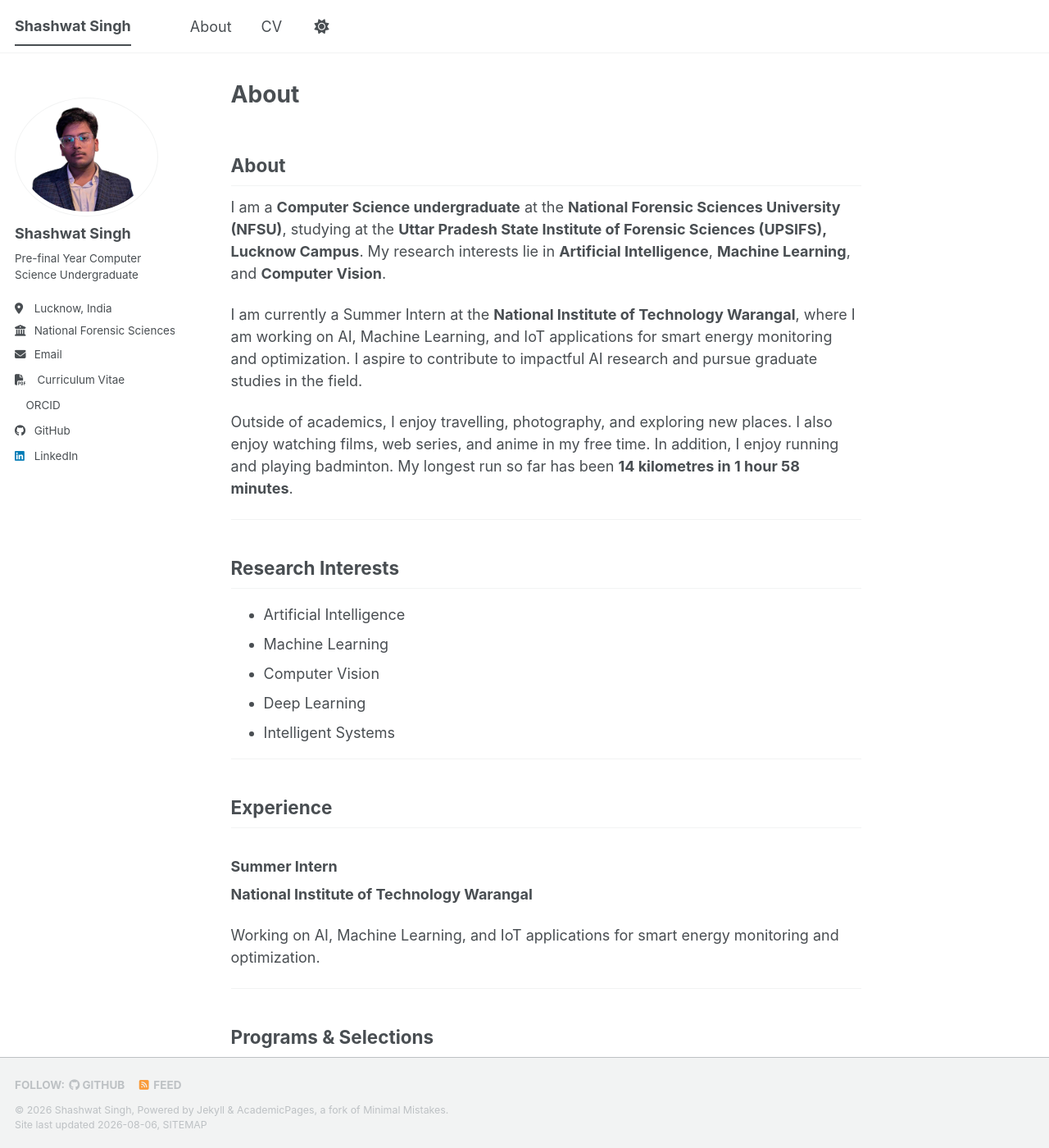
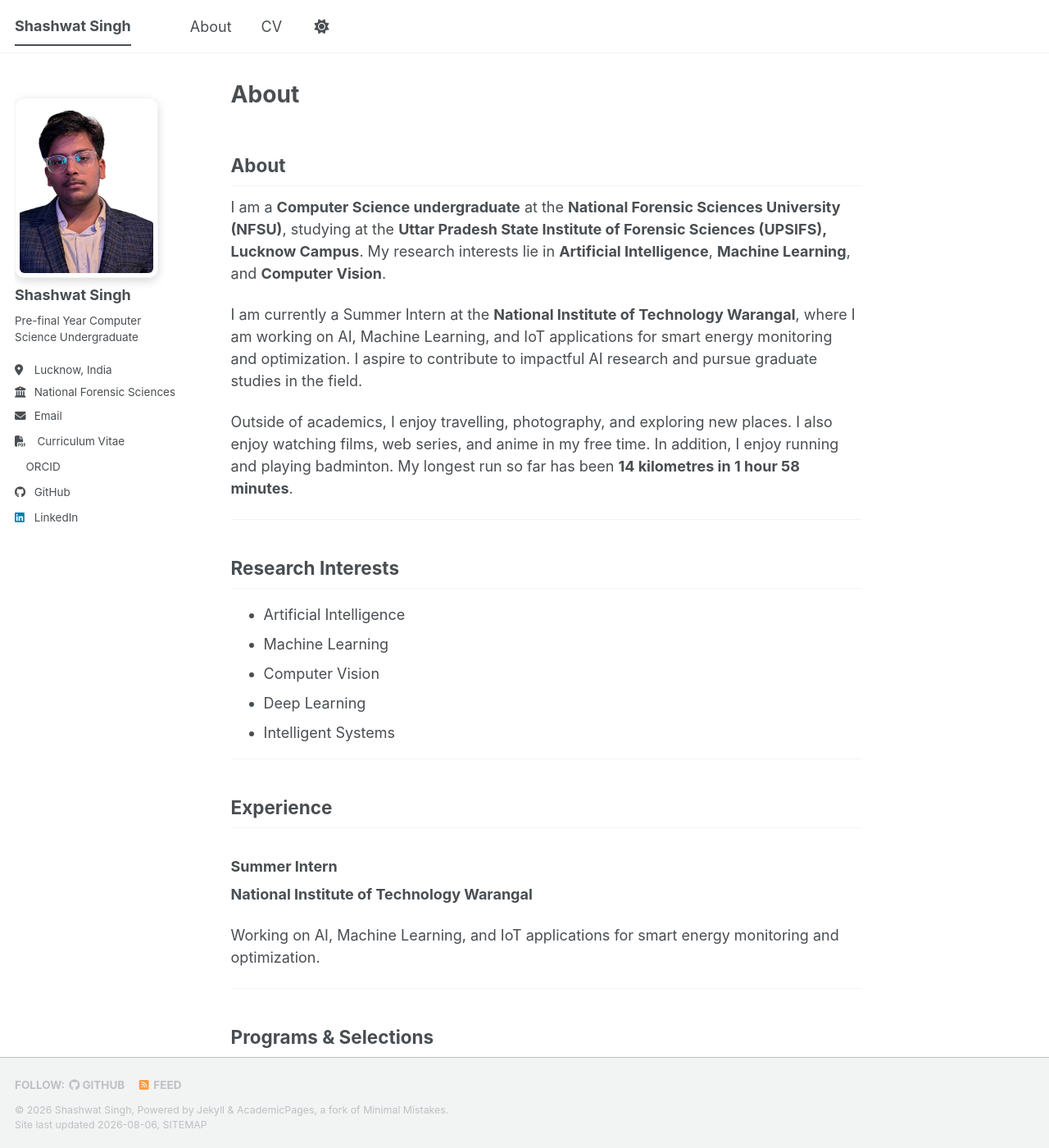
Before and after one commit to shashwht/academic-pages-temp, a Jekyll site: the page built from _pages/about.md, in a window 1280 px wide and 1400 px high. Shown: the whole window at 82% size. Built offline with Jekyll 4.4.1, drawn with Linux system fonts in a browser that asks for light colours; a style sheet for code colours, icons or effects is not loaded.

Commit message:
Update main.scss

```diff
--- a/assets/css/main.scss
+++ b/assets/css/main.scss
@@ -37,3 +37,10 @@
     "layout/sidebar",
     "layout/json_cv"
 ;
+.author__avatar img {
+    width: 220px !important;
+    height: 220px !important;
+    object-fit: cover;
+    border-radius: 12px !important;
+    box-shadow: 0 4px 12px rgba(0,0,0,0.15);
+}
```
